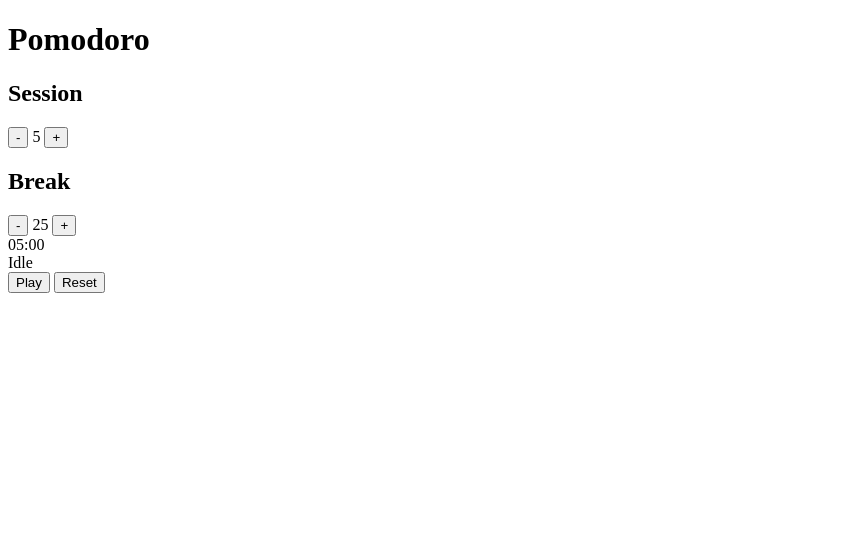
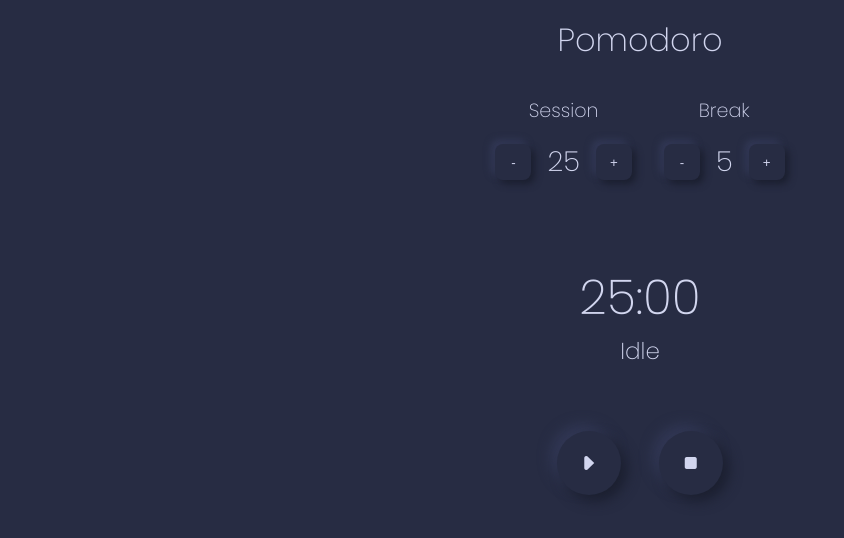
Before and after one commit to irhammuch/webpack-pomodoro-app, a website: page index.html in a window 1280 px wide. Shown: the whole page, without its empty margins (0-844 px from the left). Drawn offline with Linux system fonts and the light colour scheme.

Commit message:
styling app

```diff
--- a/index.html
+++ b/index.html
@@ -6,32 +6,50 @@
     <meta name="viewport" content="width=device-width, initial-scale=1.0" />
     <title>Pomodoro</title>
     <link rel="stylesheet" href="styles.css" />
+    <link rel="preconnect" href="https://fonts.googleapis.com" />
+    <link rel="preconnect" href="https://fonts.googleapis.com" />
+    <link rel="preconnect" href="https://fonts.gstatic.com" crossorigin />
+    <link
+      href="https://fonts.googleapis.com/css2?family=Poppins:wght@200&display=swap"
+      rel="stylesheet"
+    />
   </head>
   <body>
     <h1>Pomodoro</h1>
-    <div>
-      <h2>Session</h2>
-      <div>
-        <button onclick="subSessionVal()">-</button>
-        <span id="sessionVal"></span>
-        <button onclick="addSessionVal()">+</button>
+    <div id="timerSettings">
+      <div class="settings">
+        <h5>Session</h5>
+        <div class="setting">
+          <button onclick="subSessionVal()" class="small">-</button>
+          <span id="sessionVal"></span>
+          <button onclick="addSessionVal()" class="small">+</button>
+        </div>
+      </div>
+      <div class="settings">
+        <h5>Break</h5>
+        <div class="setting">
+          <button onclick="subBreakVal()" class="small">-</button>
+          <span id="breakVal"></span>
+          <button onclick="addBreakVal()" class="small">+</button>
+        </div>
       </div>
     </div>
-    <div>
-      <h2>Break</h2>
-      <div>
-        <button onclick="subBreakVal()">-</button>
-        <span id="breakVal"></span>
-        <button onclick="addBreakVal()">+</button>
-      </div>
+
+    <div id="timerSection">
+      <div id="timer"></div>
+      <div id="countdownState"></div>
     </div>
     <div>
-      <div id="timer"></div>
-      <div id="countdownState">Idle</div>
-    </div>
-    <div>
-      <button id="playButton" onclick="toggleCountdown()"></button>
-      <button id="resetButton" onclick="resetCountdown()">Reset</button>
+      <button
+        id="playButton"
+        onclick="toggleCountdown()"
+        class="large icon-pause"
+      ></button>
+      <button
+        id="resetButton"
+        onclick="resetCountdown()"
+        class="large icon-stop"
+      ></button>
     </div>
     <script src="main.js"></script>
   </body>
--- a/main.js
+++ b/main.js
@@ -1,5 +1,5 @@
-var sessionLength = 5;
-var breakLength = 25;
+var sessionLength = 25;
+var breakLength = 5;
 var timer, timerType, countdown, countdownState;
 
 document.addEventListener("DOMContentLoaded", () => loadContent());
@@ -8,8 +8,6 @@ const loadContent = () => {
   timerType = "session";
   countdownState = "idle";
   setTimer(timerType);
-
-  countdown = setInterval(setCountDown, 1000);
   setHtmlContent();
 };
 
@@ -22,6 +20,7 @@ const setHtmlContent = () => {
   setSessionHtml();
   setBreakHtml();
   setTimerHtml();
+  setCoundownStateHtml();
   setPlayButtonHtml();
 };
 
@@ -34,8 +33,24 @@ const setBreakHtml = () => {
 };
 
 const setPlayButtonHtml = () => {
-  document.getElementById("playButton").innerHTML =
-    countdownState == "idle" ? "Play" : "Pause";
+  const element = document.getElementById("playButton");
+  if (countdownState == "idle") {
+    element.classList.remove("icon-pause");
+    element.classList.add("icon-play");
+  } else {
+    element.classList.remove("icon-play");
+    element.classList.add("icon-pause");
+  }
+};
+
+const setCoundownStateHtml = () => {
+  const state =
+    countdownState == "idle"
+      ? "idle"
+      : timerType == "break"
+      ? "break"
+      : "start";
+  document.getElementById("countdownState").innerHTML = state;
 };
 
 const setTimerHtml = () => {
@@ -63,33 +78,49 @@ const setCountDown = () => {
 };
 
 const toggleCountdown = () => {
+  if (!countdown) {
+    countdown = setInterval(setCountDown, 1000);
+  }
   countdownState = countdownState == "idle" ? "start" : "idle";
+  setCoundownStateHtml();
   setPlayButtonHtml();
 };
 
 const resetCountdown = () => {
-  clearInterval(countdown);
-  loadContent();
+  if (countdown) {
+    clearInterval(countdown);
+    countdown = !countdown;
+    loadContent();
+  }
+};
+
+const resetTimer = () => {
+  setTimer(timerType);
+  setTimerHtml();
 };
 
 const addSessionVal = () => {
   sessionLength++;
   setSessionHtml();
+  !countdown && resetTimer();
 };
 
 const subSessionVal = () => {
   if (sessionLength < 2) return;
   sessionLength--;
   setSessionHtml();
+  !countdown && resetTimer();
 };
 
 const addBreakVal = () => {
   breakLength++;
   setBreakHtml();
+  !countdown && resetTimer();
 };
 
 const subBreakVal = () => {
   if (breakLength < 2) return;
   breakLength--;
   setBreakHtml();
+  !countdown && resetTimer();
 };
--- /dev/null
+++ b/scss/styles.scss
@@ -0,0 +1,169 @@
+$background-color: #272c43;
+$background-lighter: #333957;
+$background-darker: #1b1f2f;
+$text-color: #d2d6ef;
+$primary: #612ff5;
+$primary-variant: #855cff;
+
+* {
+  padding: 0;
+  margin: 0;
+}
+
+body {
+  background-color: $background-color;
+  color: $text-color;
+  font-family: "Poppins", sans-serif;
+  display: flex;
+  flex-direction: column;
+  align-items: center;
+  height: 100vh;
+}
+
+h1 {
+  margin: 16px;
+}
+
+h1,
+h2,
+h3,
+h4,
+h5,
+h6 {
+  font-weight: 400;
+}
+
+div,
+p {
+  font-size: larger;
+}
+
+#timerSection {
+  height: 200px;
+  width: 200px;
+  display: flex;
+  flex-direction: column;
+  justify-content: center;
+}
+
+#timer {
+  font-size: 3rem;
+}
+
+#timer,
+#countdownState {
+  text-align: center;
+  text-transform: capitalize;
+}
+
+#timerSettings {
+  display: flex;
+}
+
+.settings {
+  margin: 16px 8px;
+
+  .setting {
+    display: flex;
+    align-items: center;
+  }
+
+  span {
+    margin: 16px 8px;
+  }
+
+  h5 {
+    text-align: center;
+  }
+}
+
+button {
+  background: $background-color;
+  color: $text-color;
+  border: 0;
+  margin: 16px 8px;
+
+  &.large {
+    font-size: 1.5rem;
+    margin: 16px;
+    width: 64px;
+    height: 64px;
+    border-radius: 50px;
+    box-shadow: 6px 6px 13px $background-darker,
+      -6px -6px 13px $background-lighter;
+  }
+
+  &.small {
+    width: 36px;
+    height: 36px;
+    border-radius: 8px;
+    background: #272c43;
+    box-shadow: 4px 4px 7px $background-darker,
+      -4px -4px 7px $background-lighter;
+  }
+
+  &:hover {
+    cursor: pointer;
+
+    &.large {
+      background: linear-gradient(145deg, #23283c, #2a2f48);
+      box-shadow: 6px 6px 13px $background-darker,
+        -6px -6px 13px $background-lighter;
+    }
+
+    &.small {
+      background: linear-gradient(145deg, #23283c, #2a2f48);
+      box-shadow: 4px 4px 7px #1b1f2f, -4px -4px 7px #333957;
+    }
+  }
+
+  &:active {
+    &.large {
+      background: #272c43;
+      box-shadow: inset 6px 6px 13px #1b1f2f, inset -6px -6px 13px #333957;
+    }
+
+    &.small {
+      background: #272c43;
+      box-shadow: inset 4px 4px 7px #1b1f2f, inset -4px -4px 7px #333957;
+    }
+  }
+}
+
+@font-face {
+  font-family: "icomoon";
+  src: url("fonts/icomoon.eot?pp6s63");
+  src: url("fonts/icomoon.eot?pp6s63#iefix") format("embedded-opentype"),
+    url("fonts/icomoon.ttf?pp6s63") format("truetype"),
+    url("fonts/icomoon.woff?pp6s63") format("woff"),
+    url("fonts/icomoon.svg?pp6s63#icomoon") format("svg");
+  font-weight: normal;
+  font-style: normal;
+  font-display: block;
+}
+
+[class^="icon-"],
+[class*=" icon-"] {
+  /* use !important to prevent issues with browser extensions that change fonts */
+  font-family: "icomoon" !important;
+  speak: never;
+  font-style: normal;
+  font-weight: normal;
+  font-variant: normal;
+  text-transform: none;
+  line-height: 1;
+
+  /* Better Font Rendering =========== */
+  -webkit-font-smoothing: antialiased;
+  -moz-osx-font-smoothing: grayscale;
+}
+
+.icon-stop:before {
+  content: "\e901";
+}
+.icon-play:before {
+  content: "\e903";
+}
+.icon-pause:before {
+  content: "\e905";
+}
```
Also changed, not shown: package.json (added, +30 -0 lines), fonts/icomoon.ttf (added), fonts/icomoon.woff (added), styles.css, 4 other files.
